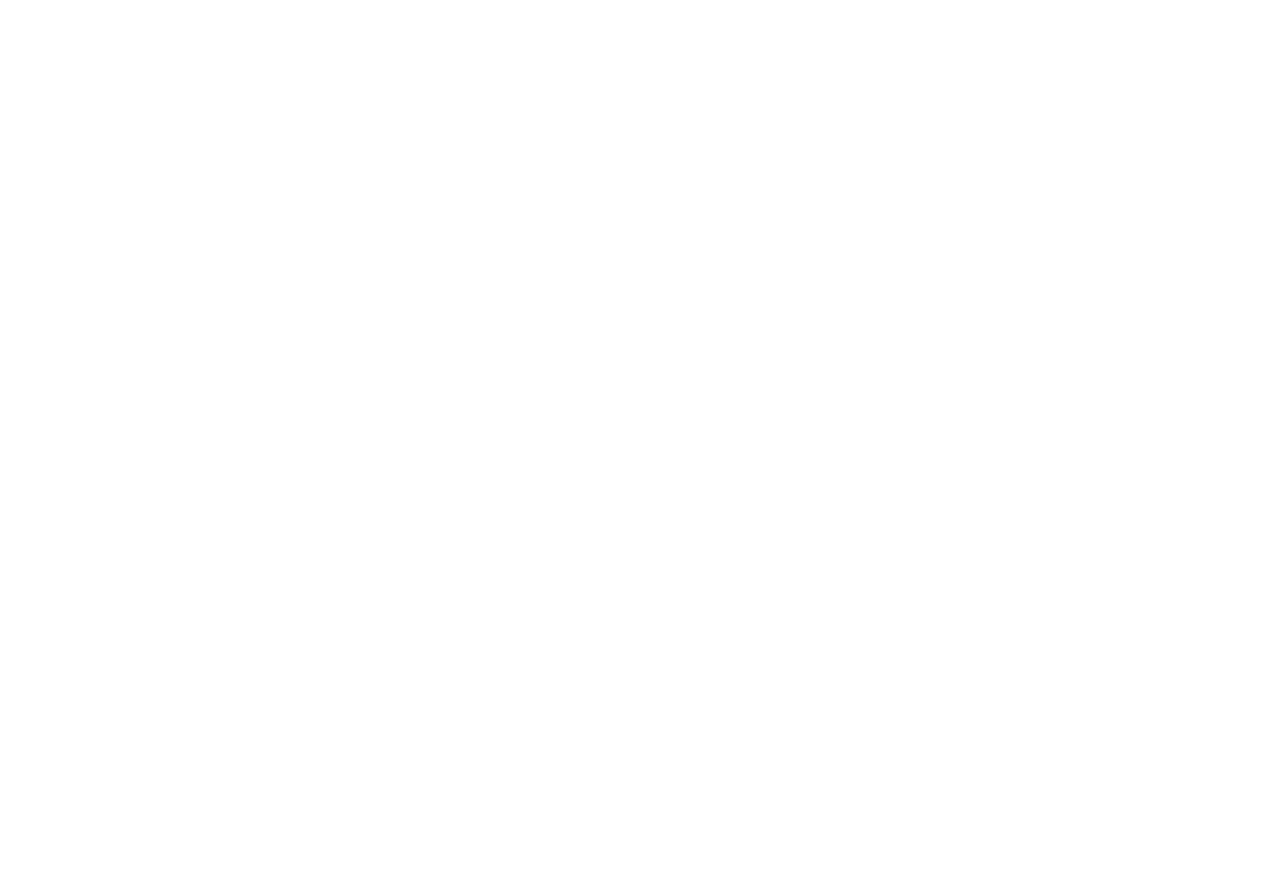
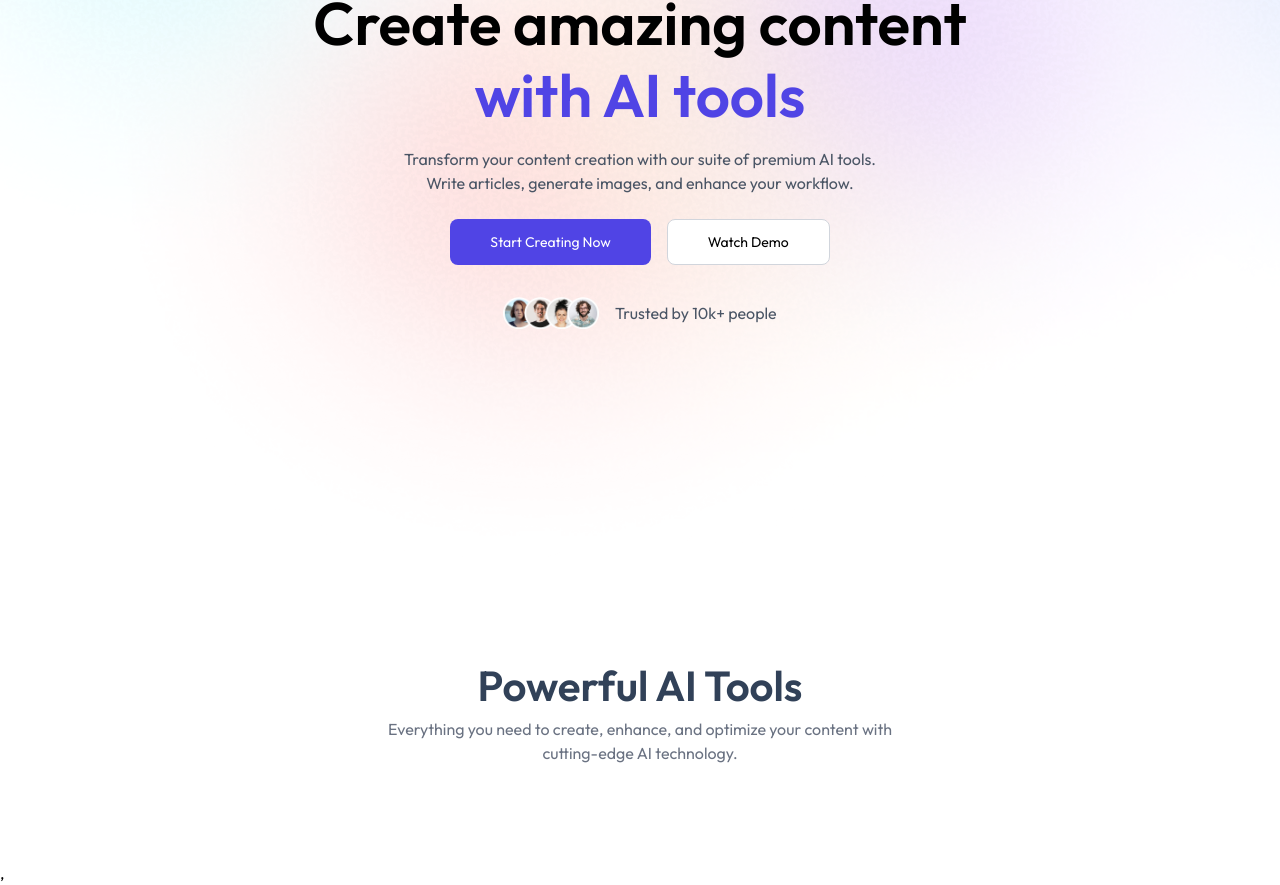
Before and after one commit to NishitRana2/QuickAI-Client, a React (Vite) app: page / in a window 1280 px wide. Shown: the part 242-1127 px from the top of the page. Before the commit the page ends 800 px from the top, so only its background shows below. Built offline with nearby package versions, Linux system fonts and the light colour scheme; no server answers.

Commit message:
Added Hero Section

```diff
--- /dev/null
+++ b/src/components/AiTools.jsx
@@ -0,0 +1,14 @@
+import React from 'react'
+
+const AiTools = () => {
+  return (
+    <div className='px-4 sm:px-20 xl:px-32 my-24'>
+        <div className='text-center'>
+            <h2 className='text-slate-700 text-[42px] font-semibold'>Powerful AI Tools</h2>
+            <p className='text-gray-500 max-w-lg mx-auto'>Everything you need to create, enhance, and optimize your content with cutting-edge AI technology.</p>
+        </div>
+    </div>
+  )
+}
+
+export default AiTools
--- /dev/null
+++ b/src/components/Hero.jsx
@@ -0,0 +1,30 @@
+import React from 'react'
+import { useNavigate } from 'react-router-dom'
+import { assets } from '../assets/assets'
+
+const Hero = () => {
+
+  const navigate = useNavigate()
+
+  return (
+    <div className='px-4 sm:px-20 xl:px-32 relative inline-flex flex-col w-full justify-center bg-[url(/gradientBackground.png)] bg-cover bg-no-repeat min-h-screen'>
+
+        <div className='text-center mb-6'>
+            <h1 className='text-3xl sm:text-5xl md:text-6xl 2xl:text-7xl font-semibold mx-auto leading-[1.2]'>Create amazing content <br /> <span className='text-primary'>with AI tools</span></h1>
+            <p className='mt-4 max-w-xs sm:max-w-lg 2xl:max-w-xl m-auto max-sm:text-sm text-gray-600'>Transform your content creation with our suite of premium AI tools. Write articles, generate images, and enhance your workflow.</p>
+        </div>
+
+        <div className='flex flex-wrap justify-center gap-4 text-sm max-sm:text-xs'>
+          <button onClick={()=> navigate('/ai')} className='bg-primary text-white px-10 py-3 rounded-lg hover:scale-102 active:scale-95 transition cursor-pointer'>Start Creating Now</button>
+          <button className='bg-white px-10 py-3 rounded-lg border border-gray-300 hover:scale-102 active:scale-95 transition'>Watch Demo</button>
+        </div>
+
+        <div className='flex items-center gap-4 mt-8 mx-auto text-gray-600'>
+          <img src={assets.user_group} alt="" className='h-8' /> Trusted by 10k+ people
+        </div>
+
+    </div>
+  )
+}
+
+export default Hero
--- a/src/pages/Home.jsx
+++ b/src/pages/Home.jsx
@@ -1,10 +1,14 @@
 import React from 'react'
 import Navbar from '../components/Navbar'
+import Hero from '../components/Hero'
+import AiTools from '../components/AiTools'
 
 const Home = () => {
   return (
     <>
       <Navbar/>
+      <Hero/>
+      <AiTools/>
     </>
 
   )
```
